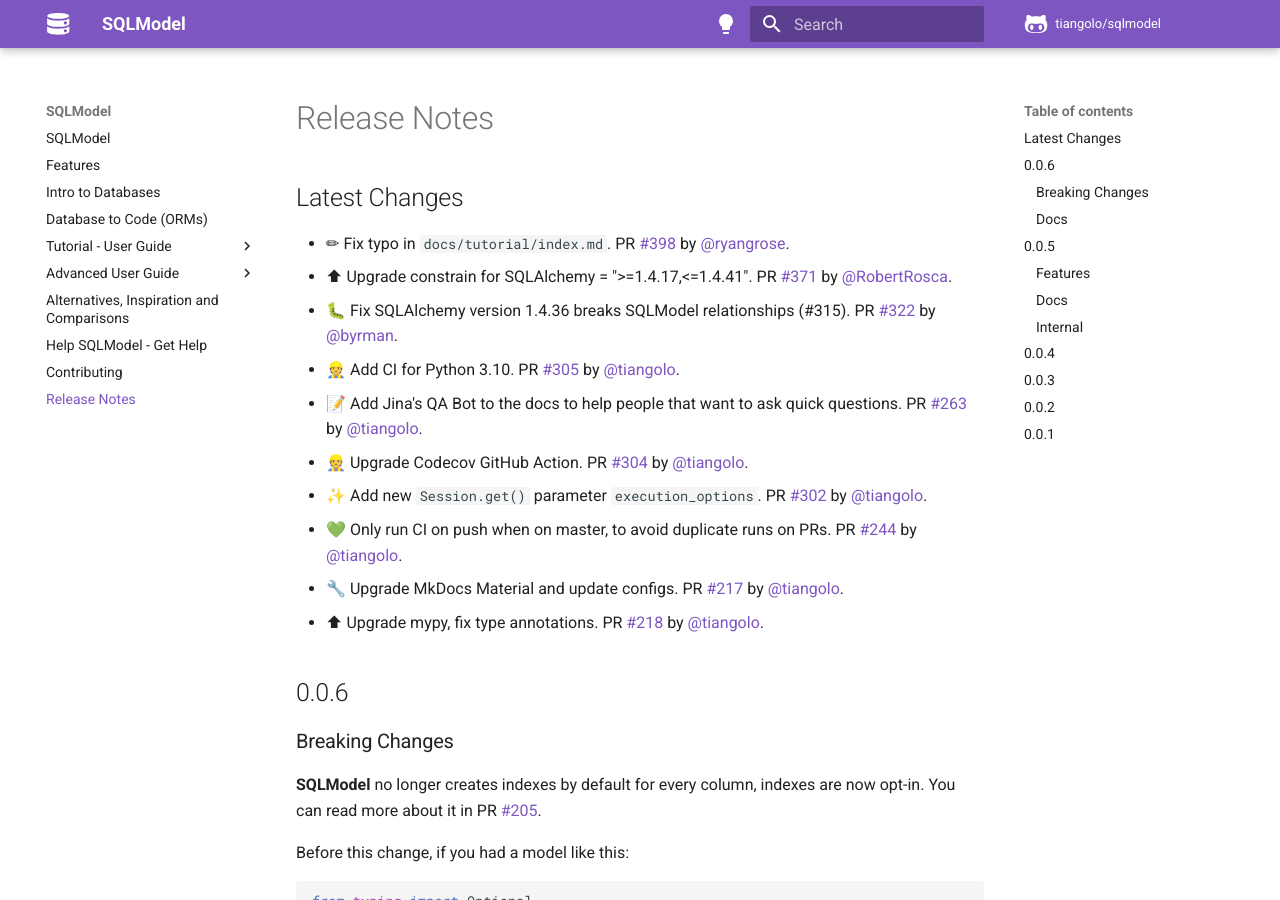
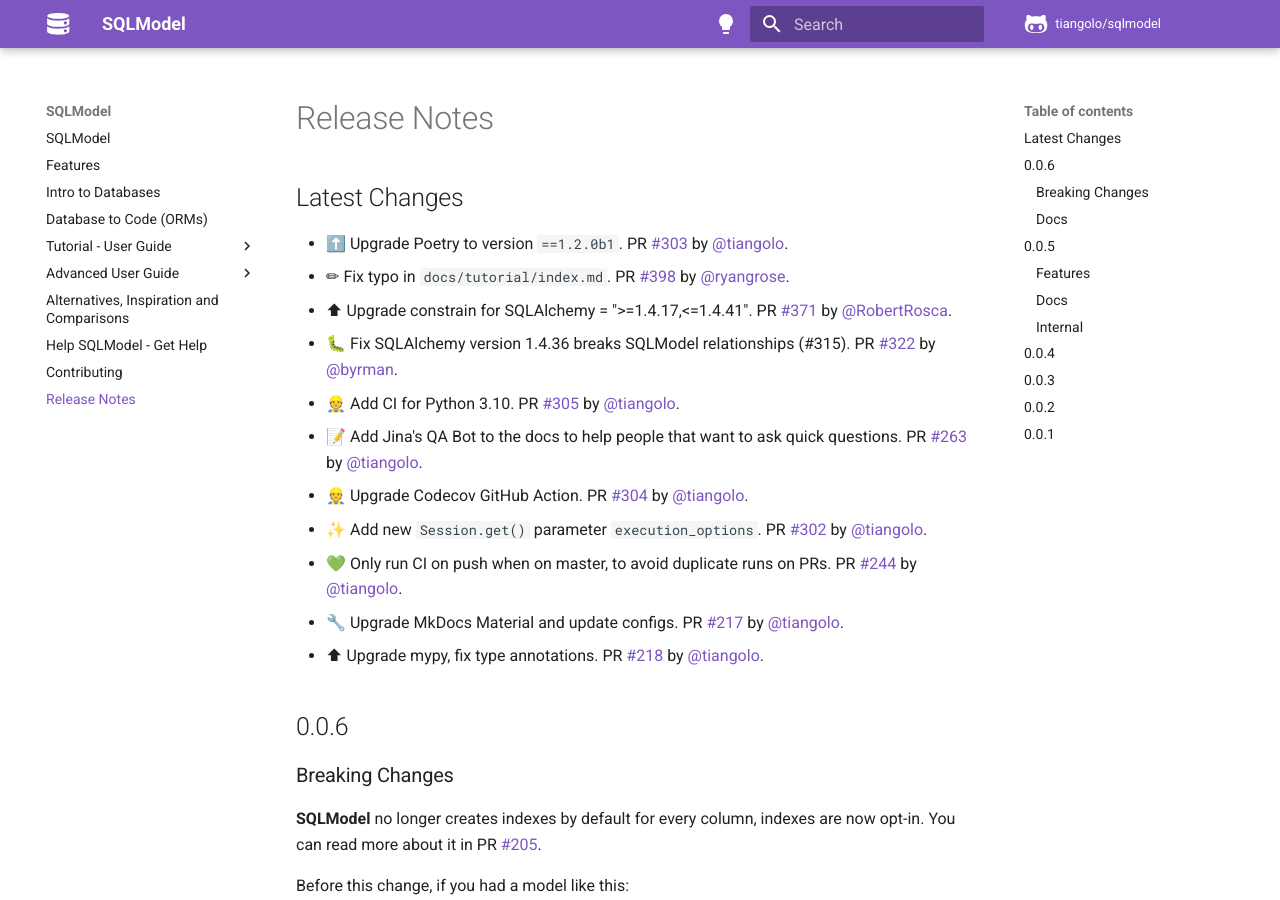
Before and after one commit to sztrakabalint/fastapi-sqlmodel, an MkDocs documentation site: the page built from docs/release-notes.md, in a window 1280 px wide and 900 px high. Built offline with MkDocs 1.6.1 and Material for MkDocs 9.7.7, drawn with Linux system fonts in a browser that asks for light colours; comment, search, counter and statistics services are not loaded.

Commit message:
📝 Update release notes

```diff
--- a/docs/release-notes.md
+++ b/docs/release-notes.md
@@ -2,6 +2,7 @@
 
 ## Latest Changes
 
+* ⬆️ Upgrade Poetry to version `==1.2.0b1`. PR [#303](https://github.com/tiangolo/sqlmodel/pull/303) by [@tiangolo](https://github.com/tiangolo).
 * ✏ Fix typo in `docs/tutorial/index.md`. PR [#398](https://github.com/tiangolo/sqlmodel/pull/398) by [@ryangrose](https://github.com/ryangrose).
 * ⬆ Upgrade constrain for SQLAlchemy = ">=1.4.17,<=1.4.41". PR [#371](https://github.com/tiangolo/sqlmodel/pull/371) by [@RobertRosca](https://github.com/RobertRosca).
 * 🐛 Fix SQLAlchemy version 1.4.36 breaks SQLModel relationships (#315). PR [#322](https://github.com/tiangolo/sqlmodel/pull/322) by [@byrman](https://github.com/byrman).
```
